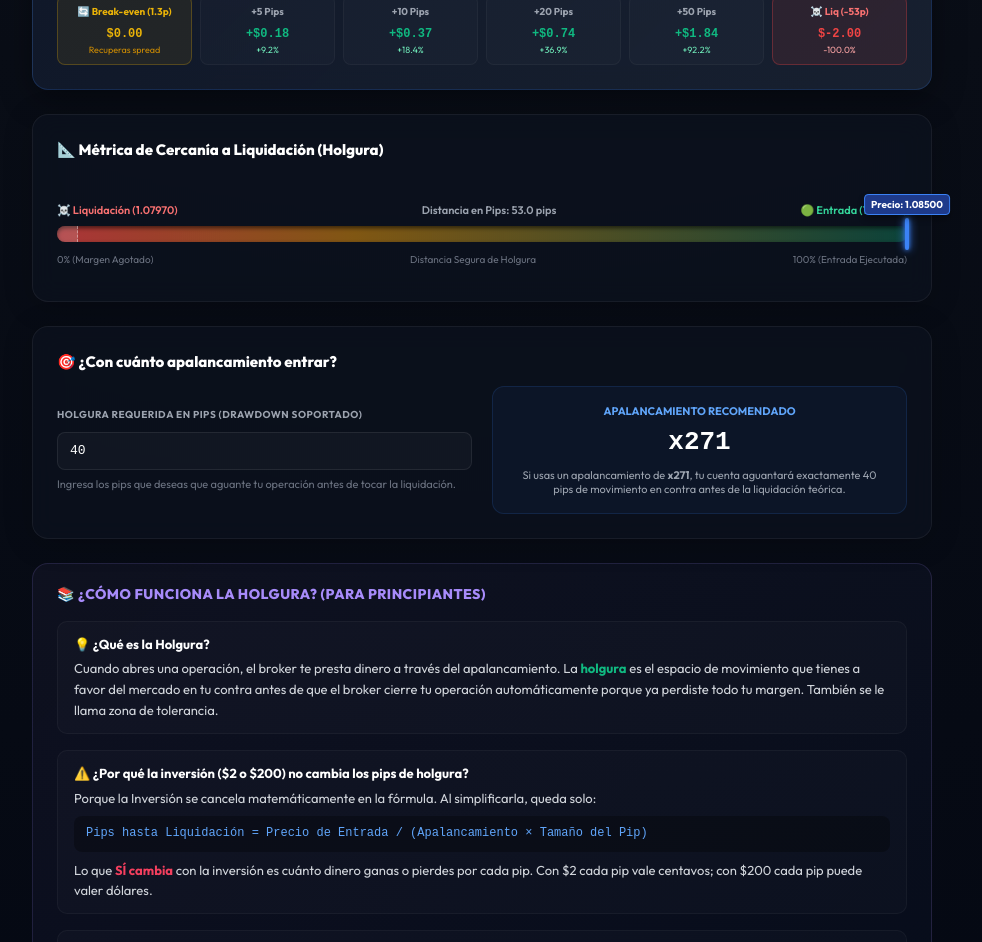
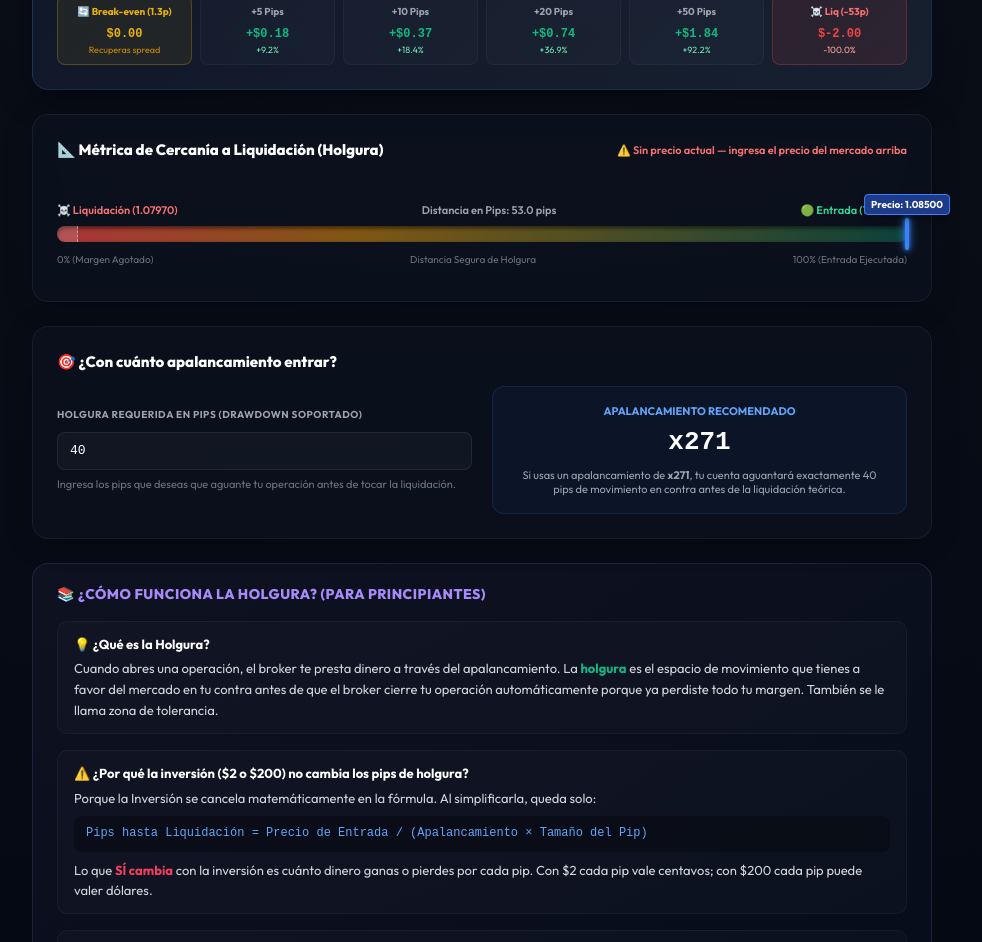
Before and after one commit to johanriascos7777/ReversionMediaTrading, a React (Vite) app in the folder Client/: page /holgura-calculator in a window 1280 px wide. Shown: the part 1160-2102 px from the top of the page, without its empty margins (158-1140 px from the left). Built offline with nearby package versions, Linux system fonts and the light colour scheme; no server answers.

Commit message:
feat: add manual live price input for assets without WebSocket connectivity in HolguraCalculator

```diff
--- a/Client/src/pages/HolguraCalculator.tsx
+++ b/Client/src/pages/HolguraCalculator.tsx
@@ -46,6 +46,7 @@ export function HolguraCalculator() {
   const [spreadPips, setSpreadPips] = useState('1.3')
   const [includeSpread, setIncludeSpread] = useState(true)
   const [isManualPrice, setIsManualPrice] = useState(false)
+  const [manualLivePrice, setManualLivePrice] = useState('')
 
   // Holgura objetivo para cálculo inverso
   const [targetPips, setTargetPips] = useState('40')
@@ -123,7 +124,15 @@ export function HolguraCalculator() {
   const activePipsToLiq = includeSpread ? pipsToLiqReal : pipsToLiqTheo
 
   // ─── 📡 PRECIO EN VIVO Y CÁLCULO DE AGUJA DEL GRÁFICO ───────────────────────
-  const livePrice = (!isCustomAsset && market && market[symbol]) ? market[symbol].m5.price : entryN
+  // Si hay datos WS para este símbolo, usar el precio WS.
+  // Si no hay datos WS (modo manual o activo personalizado), usar el campo manualLivePrice.
+  // Si ni WS ni manual live, fallback al precio de entrada (holgura será 100%).
+  const hasWsData = !isCustomAsset && !!market?.[symbol]
+  const manualLivePriceN = parseFloat(manualLivePrice) || 0
+  const needsManualLive = (isManualPrice || isCustomAsset) && !hasWsData
+  const livePrice = hasWsData
+    ? market![symbol].m5.price
+    : (manualLivePriceN > 0 ? manualLivePriceN : entryN)
 
   // Porcentaje de la posición del precio actual en la regla de holgura
   const livePct = (() => {
@@ -315,6 +324,28 @@ export function HolguraCalculator() {
                   : '🟢 Actualizado en tiempo real por WebSocket'}
               </span>
             </div>
+
+            {/* Campo de Precio Actual del Mercado (solo cuando no hay WS) */}
+            {needsManualLive && (
+              <div style={fieldGroupStyle}>
+                <label style={labelStyle}>Precio Actual del Mercado</label>
+                <input
+                  type="text"
+                  placeholder={`Ej. ${entryPrice}`}
+                  value={manualLivePrice}
+                  onChange={e => setManualLivePrice(e.target.value)}
+                  style={{
+                    ...inputStyle,
+                    borderColor: manualLivePriceN > 0 ? 'rgba(16,185,129,0.3)' : 'rgba(244,63,94,0.3)'
+                  }}
+                />
+                <span style={{ fontSize: 10, color: manualLivePriceN > 0 ? '#10b981' : '#f87171' }}>
+                  {manualLivePriceN > 0
+                    ? `📡 Precio actual: ${manualLivePriceN.toFixed(displayDecimals)} (manual)`
+                    : '⚠️ Ingresa el precio actual del mercado para calcular holgura y P/G'}
+                </span>
+              </div>
+            )}
 
             {/* Selector de Pip Size si es activo personalizado o modo avanzado */}
             {isCustomAsset && (
@@ -641,14 +672,19 @@ export function HolguraCalculator() {
             <h3 style={{ fontSize: 15, fontWeight: 800, color: '#fff', margin: 0 }}>
               📐 Métrica de Cercanía a Liquidación (Holgura)
             </h3>
-            {wsStatus === 'connected' && !isCustomAsset && market?.[symbol] && (
+            {hasWsData && (
               <span style={{ fontSize: 11, color: '#10b981', fontWeight: 600 }}>
                 ● WebSocket Activo: {livePrice.toFixed(displayDecimals)}
               </span>
             )}
-            {(isManualPrice || isCustomAsset) && (
-              <span style={{ fontSize: 11, color: '#facc15', fontWeight: 600 }}>
-                ✏️ Entrada Manual: {entryN.toFixed(displayDecimals)}
+            {!hasWsData && manualLivePriceN > 0 && (
+              <span style={{ fontSize: 11, color: '#38bdf8', fontWeight: 600 }}>
+                📡 Precio Actual (manual): {livePrice.toFixed(displayDecimals)}
+              </span>
+            )}
+            {!hasWsData && manualLivePriceN <= 0 && (
+              <span style={{ fontSize: 11, color: '#f87171', fontWeight: 600 }}>
+                ⚠️ Sin precio actual — ingresa el precio del mercado arriba
               </span>
             )}
           </div>
```
